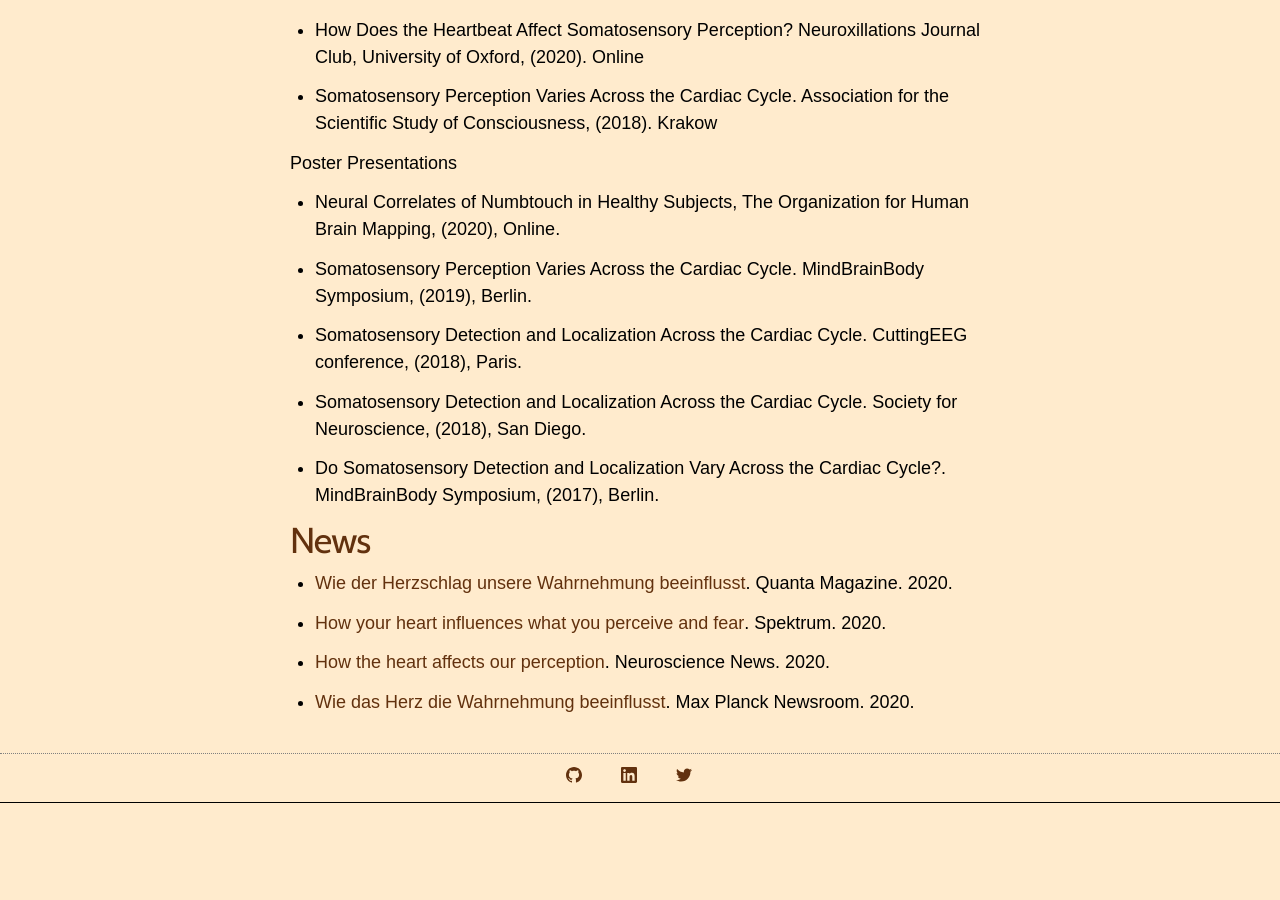
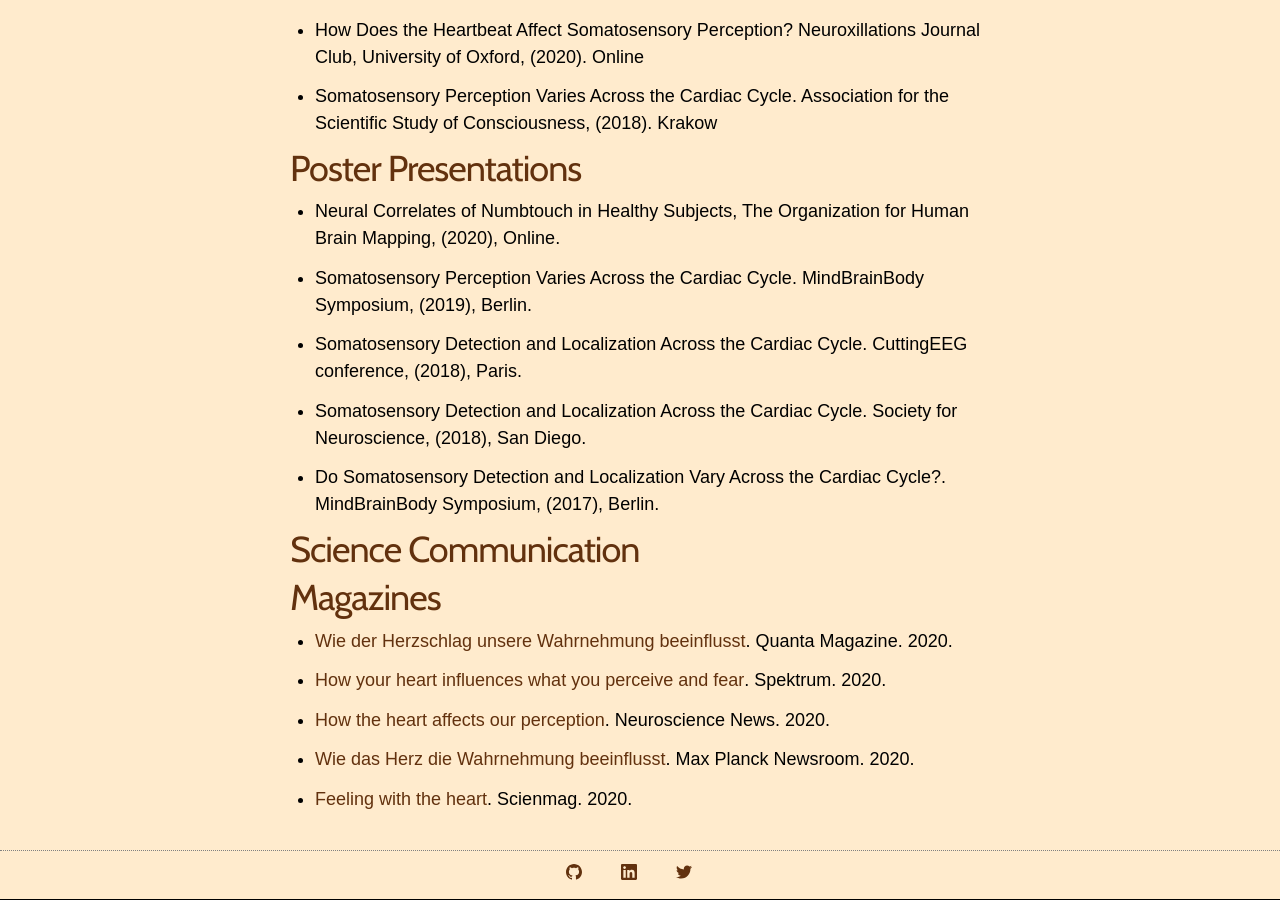
Before and after one commit to Esra-Al/esra-al.github.io, a Jekyll site: the page built from contributions.md, in a window 1280 px wide and 900 px high, scrolled down 1331 px. Built offline with Jekyll 4.4.1, drawn with Linux system fonts in a browser that asks for light colours; before the commit the page ends 2134 px from its top, so only the background shows below that.

Commit message:
Update contributions.md

```diff
--- a/contributions.md
+++ b/contributions.md
@@ -43,7 +43,7 @@
 
 -	Somatosensory Perception Varies Across the Cardiac Cycle. Association for the Scientific Study of Consciousness, (2018). Krakow
 
-Poster Presentations
+<h3 class="contribution-type">Poster Presentations</h3>
 
 - Neural Correlates of Numbtouch in Healthy Subjects, The Organization for Human Brain Mapping, (2020), Online.
 
@@ -55,7 +55,9 @@
 
 -	Do Somatosensory Detection and Localization Vary Across the Cardiac Cycle?. MindBrainBody Symposium, (2017), Berlin.
 
-<h2 class="contribution-type">News</h2>
+<h2 class="contribution-type">Science Communication</h2>
+
+<h3 class="contribution-type">Magazines</h3>
 
 - <a href='https://www.quantamagazine.org/how-your-heart-influences-what-you-perceive-and-fear-20200706/'>Wie der Herzschlag unsere Wahrnehmung beeinflusst</a>. Quanta Magazine. 2020.
 
@@ -64,3 +66,5 @@
 - <a href='https://neurosciencenews.com/perception-heart-16267/'>How the heart affects our perception</a>. Neuroscience News. 2020.
 
 - <a href='https://www.mpg.de/wie-das-herz-die-wahrnehmung-beeinflusst'>Wie das Herz die Wahrnehmung beeinflusst</a>. Max Planck Newsroom. 2020.
+
+- <a href='https://scienmag.com/feeling-with-the-heart/'>Feeling with the heart</a>.	Scienmag. 2020.
```
